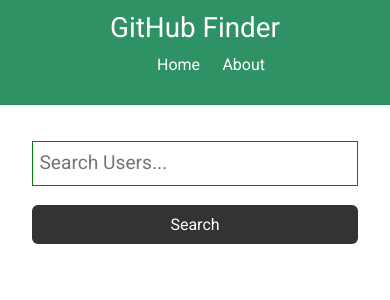
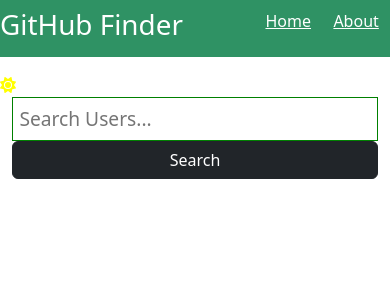
Before and after one commit to duye-n/Mid-term3, a React (Create React App) app: page / in a window 390 px wide. Shown: the top 300 px of the page. Built offline with nearby package versions, Linux system fonts and the light colour scheme.

Commit message:
midterm 3

```diff
--- a/src/App.css
+++ b/src/App.css
@@ -402,8 +402,15 @@
   .grid-4 {
     grid-template-columns: 1fr;
   }
+  body {
+    background-color: #fff;
+    color: #333;
+  }
 
-  /* Text Styles */
+  .dark-theme {
+    background-color: #333;
+    color: #fff;
+  }
   .x-large {
     font-size: 3rem;
   }
--- a/src/App.js
+++ b/src/App.js
@@ -1,16 +1,43 @@
-import React from "react";
+import { useState, useEffect } from "react";
 import { BrowserRouter as Router } from "react-router-dom";
+import { FontAwesomeIcon } from "@fortawesome/react-fontawesome";
+import { faSun, faMoon } from "@fortawesome/free-solid-svg-icons";
 import "./App.css";
+import Navbar from "./components/layout/Navbar";
 import Home from "./components/layout/Home";
-import Navbar from "./components/layout/Navbar";
-const App = () => {
+
+function App() {
+  const savedDarkMode = localStorage.getItem("isDarkMode") === "true";
+
+  const [isDarkMode, setIsDarkMode] = useState(savedDarkMode);
+  const [icon, setIcon] = useState(savedDarkMode ? faMoon : faSun);
+
+  useEffect(() => {
+    localStorage.setItem("isDarkMode", isDarkMode);
+  }, [isDarkMode]);
+
+  const toggleTheme = () => {
+    setIsDarkMode(!isDarkMode);
+    setIcon(isDarkMode ? faSun : faMoon);
+  };
+
   return (
-    <div className="App">
+    <div className={`App ${isDarkMode ? "dark-theme" : ""}`}>
       <Router>
-        <Navbar />
-        <Home />
+        <div className="App">
+          <Navbar />
+          <div className="toggle-theme">
+            <FontAwesomeIcon
+              icon={icon}
+              onClick={toggleTheme}
+              style={{ color: "yellow" }}
+            />
+          </div>
+          <Home />
+        </div>
       </Router>
     </div>
   );
-};
+}
+
 export default App;
--- a/src/style/App.css
+++ b/src/style/App.css
@@ -226,6 +226,16 @@
   margin-right: 0.2rem;
 }
 
+body {
+  background-color: #fff;
+  color: #333;
+}
+
+.dark-theme {
+  background-color: #333;
+  color: #fff;
+}
+
 .badge {
   display: inline-block;
   font-size: 0.8rem;
```
Also changed, not shown: package.json (+11 -1 lines), 1 other file (tests, documents, lock files or other folders).
